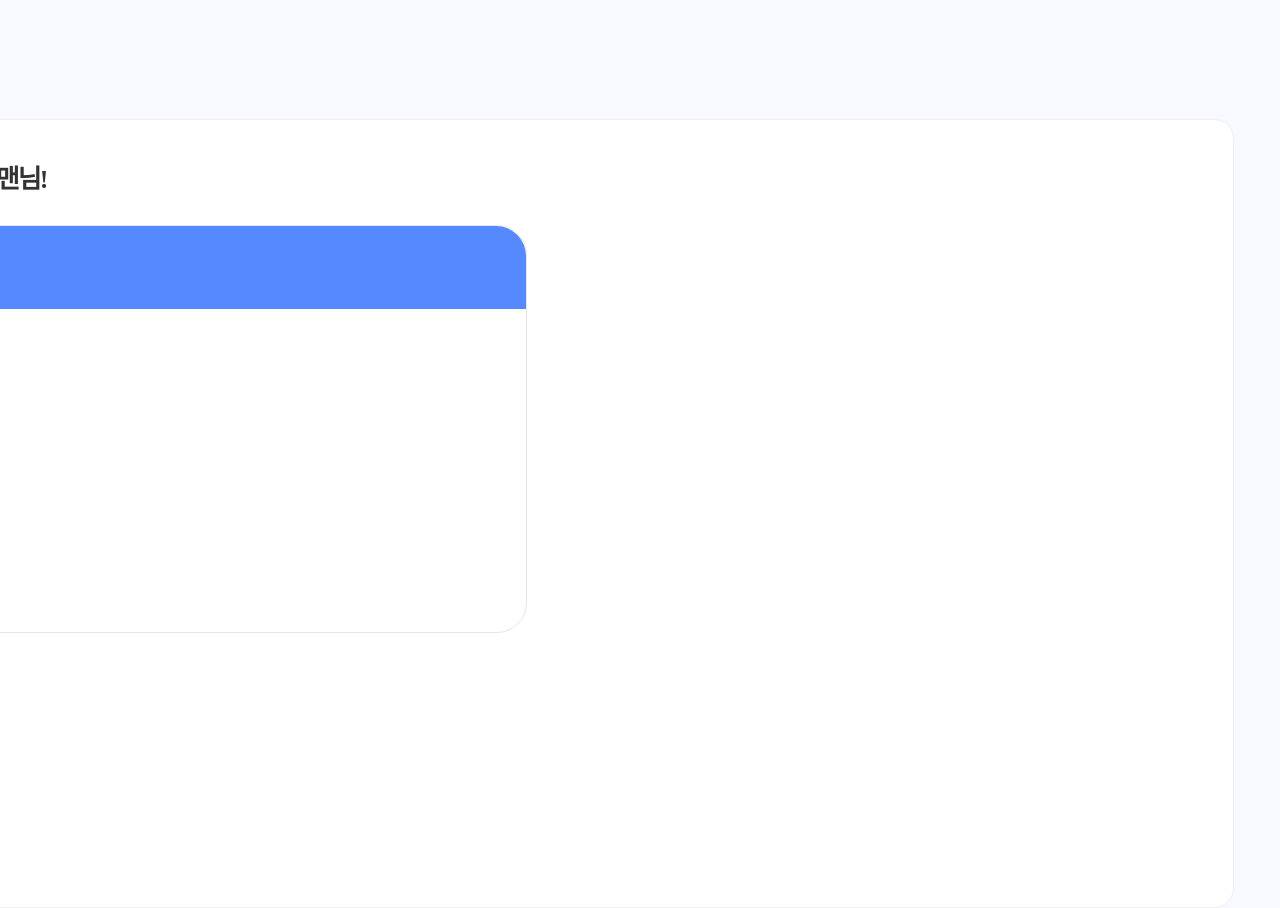
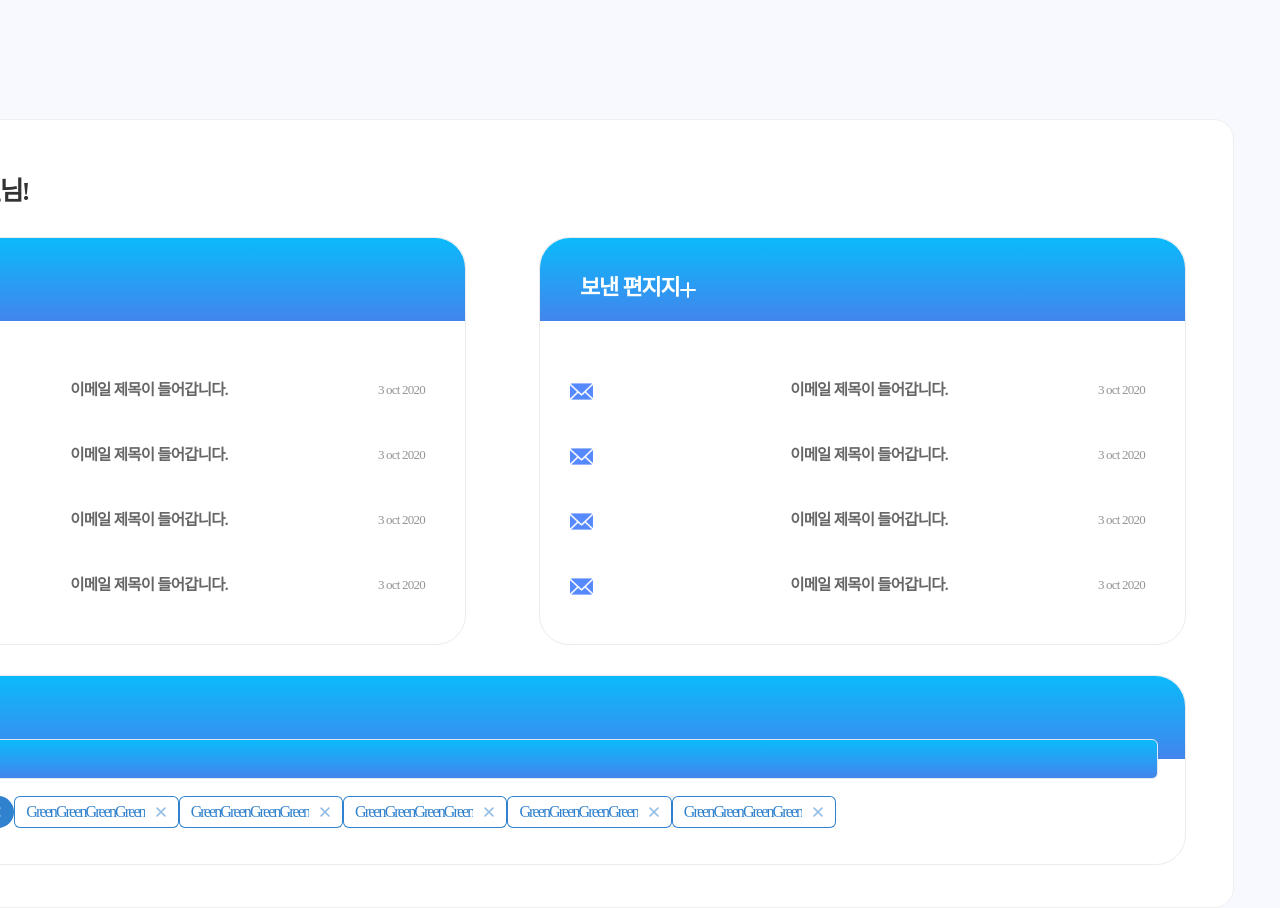
Before and after one commit to leeyj4805/T-Post, a React (Create React App) app: page /Mypage in a window 1280 px wide. Built offline with nearby package versions, Linux system fonts and the light colour scheme.

Commit message:
:memo:Mypage 컴포넌트 진행(#35)

```diff
--- a/src/components/layouts/contents/index.jsx
+++ b/src/components/layouts/contents/index.jsx
@@ -1,18 +1,144 @@
 import React from "react";
 import { AddIcon } from "@chakra-ui/icons";
+import {
+  Input,
+  Tag,
+  TagLabel,
+  TagCloseButton,
+  TagRightIcon,
+} from "@chakra-ui/react";
+import { Link } from "react-router-dom";
 import "./index.scss";
 
 function contents() {
   return (
     <div className="user">
-      안녕하세요 <span className="userName">침착맨</span>님!
-      <div className="userBox">
+      <h1>
+        안녕하세요 <span className="userName">침착맨</span>님!
+      </h1>
+      <div className="userBox fl">
         <h2 className="userheader">
           받은 편지지
-          <a href="//#endregion">
+          <Link to="#">
             <AddIcon w={4} h={4} />
-          </a>
+          </Link>
         </h2>
+        <div className="userContants">
+          <ul>
+            <li>
+              <Link to="#" className="userContantsText">
+                이메일 제목이 들어갑니다.
+                <span className="calendar">3 oct 2020</span>
+              </Link>
+            </li>
+            <li>
+              <Link to="#" className="userContantsText">
+                이메일 제목이 들어갑니다.
+                <span className="calendar">3 oct 2020</span>
+              </Link>
+            </li>
+            <li>
+              <Link to="#" className="userContantsText">
+                이메일 제목이 들어갑니다.
+                <span className="calendar">3 oct 2020</span>
+              </Link>
+            </li>
+            <li>
+              <Link to="#" className="userContantsText">
+                이메일 제목이 들어갑니다.
+                <span className="calendar">3 oct 2020</span>
+              </Link>
+            </li>
+          </ul>
+        </div>
+      </div>
+      <div className="userBox fr">
+        <h2 className="userheader">
+          보낸 편지지
+          <Link to="#">
+            <AddIcon w={4} h={4} />
+          </Link>
+        </h2>
+        <div className="userContants">
+          <ul>
+            <li>
+              <Link to="#" className="userContantsText">
+                이메일 제목이 들어갑니다.
+                <span className="calendar">3 oct 2020</span>
+              </Link>
+            </li>
+            <li>
+              <Link to="#" className="userContantsText">
+                이메일 제목이 들어갑니다.
+                <span className="calendar">3 oct 2020</span>
+              </Link>
+            </li>
+            <li>
+              <Link to="#" className="userContantsText">
+                이메일 제목이 들어갑니다.
+                <span className="calendar">3 oct 2020</span>
+              </Link>
+            </li>
+            <li>
+              <Link to="#" className="userContantsText">
+                이메일 제목이 들어갑니다.
+                <span className="calendar">3 oct 2020</span>
+              </Link>
+            </li>
+          </ul>
+        </div>
+      </div>
+      <div className="blockbox fl">
+        <h2 className="blockheader">
+          차단 단어 목록
+          <Input placeholder="Basic usage" />
+        </h2>
+        <div className="blockContants">
+          <div className="TagLabelbox">
+            {["lg"].map((size) => (
+              <Tag
+                size={size}
+                key={size}
+                borderRadius="full"
+                variant="solid"
+                colorScheme="blue"
+              >
+                <TagLabel>GreenGreenGreenGreen</TagLabel>
+                <TagCloseButton />
+              </Tag>
+            ))}
+            {["lg"].map((size) => (
+              <Tag size={size} key={size} variant="outline" colorScheme="blue">
+                <TagLabel>GreenGreenGreenGreen</TagLabel>
+                <TagCloseButton />
+              </Tag>
+            ))}
+            {["lg"].map((size) => (
+              <Tag size={size} key={size} variant="outline" colorScheme="blue">
+                <TagLabel>GreenGreenGreenGreen</TagLabel>
+                <TagCloseButton />
+              </Tag>
+            ))}
+            {["lg"].map((size) => (
+              <Tag size={size} key={size} variant="outline" colorScheme="blue">
+                <TagLabel>GreenGreenGreenGreen</TagLabel>
+                <TagCloseButton />
+              </Tag>
+            ))}
+            {["lg"].map((size) => (
+              <Tag size={size} key={size} variant="outline" colorScheme="blue">
+                <TagLabel>GreenGreenGreenGreen</TagLabel>
+                <TagCloseButton />
+              </Tag>
+            ))}
+            {["lg"].map((size) => (
+              <Tag size={size} key={size} variant="outline" colorScheme="blue">
+                <TagLabel>GreenGreenGreenGreen</TagLabel>
+                <TagCloseButton />
+              </Tag>
+            ))}
+          </div>
+        </div>
       </div>
     </div>
   );
--- a/src/components/layouts/contents/index.scss
+++ b/src/components/layouts/contents/index.scss
@@ -9,27 +9,28 @@
     letter-spacing: -1.9px;
     text-align: left;
     color: #333333;
+    width: 100%;
 }
 
 .userBox {
 
-    width: 690px;
+    width: 647px;
     height: 408px;
     border-radius: 30px;
-    border: solid 1px #e6e6e6;
+    border: solid 1px #ebebeb;
     background-color: #ffffff;
     margin-top: 30px;
 
     .userheader {
         position: relative;
-        width: 688px;
+        width: 645px;
         height: 83px;
-        margin: 0 0 26px;
+        margin: 0 0 16px;
         padding: 31px 27px 29px 40px;
         border-radius: 30px 30px 0 0;
-        background: #5689fe;
+        background: linear-gradient(to bottom, #0bbafb, #4285ec);
         font-family: NanumSquareB;
-        font-size: 21px;
+        font-size: 22px;
         font-weight: 600;
         font-stretch: normal;
         font-style: normal;
@@ -44,4 +45,115 @@
         right: 28px;
         bottom: 28px;
     }
+
+    .userContants ul{
+        list-style:none;
+        padding:20px;
+    }
+
+    .userContants ul li{
+        position: relative;
+        padding-left: 80px;
+    }
+
+
+    .userContants ul li::before{
+        content:"";
+        position: absolute;
+        background-image:url('../../../assets/images/email.png');
+        background-size: 23px 23px;
+        left: 10px;
+        top: 23px;
+        width: 23px;
+        height: 23px;
+    }
+
+    .userContantsText{
+        position: relative;
+        list-style:none;
+        font-family: NanumSquareB;
+        font-size: 15.5px;
+        font-weight: 600;
+        font-stretch: normal;
+        font-style: normal;
+        line-height: 65px;
+        letter-spacing: -0.78px;
+        color: #676666;
+        text-align: center;
+        width: 100%;
+        display: block;
+    }
+
+    .userContantsText:hover {
+        color: #5689fe;
+    }
+
+    .calendar{
+        float: right;
+        font-family: NanumSquareR;
+        font-size: 13px;
+        font-weight: normal;
+        font-stretch: normal;
+        font-style: normal;
+        color: #939393;
+        margin-right: 20px;
+    }
+
 }
+
+.blockbox{
+    width: 100%;
+    height: 190px;
+    border-radius: 30px;
+    border: solid 1px #ebebeb;
+    background-color: #ffffff;
+    margin-top: 30px;
+
+    .blockheader{
+        position: relative;
+        width: 100%;
+        height: 83px;
+        margin: 0 0 7px;
+        padding: 31px 27px 29px 40px;
+        border-radius: 30px 30px 0 0;
+        background: linear-gradient(to bottom, #0bbafb, #4285ec);
+        font-family: NanumSquareB;
+        font-size: 22px;
+        font-weight: 600;
+        font-stretch: normal;
+        font-style: normal;
+        line-height: normal;
+        letter-spacing: -1.2px;
+        text-align: left;
+        color: #ffffff;
+
+    }
+    .css-18q2db8{
+        width: 82%;
+        margin-left: 30px;
+        background: #fff;
+        border-radius: 30px;
+        height: 49px;
+        position: absolute;
+        bottom: 14px;
+        color: #333333;
+    }
+    .TagLabelbox{
+        padding:30px;
+    }
+    .css-e5ugr9{
+        border-radius: 30px;
+        margin-left:30px;
+        font-weight: 600;
+    }
+    .css-1h9afjt{
+        font-weight: 600;
+    }
+}
+
+.fr{
+    float: right;
+}
+.fl{
+    float: left;
+}
--- a/src/pages/Mypage/Mypage.scss
+++ b/src/pages/Mypage/Mypage.scss
@@ -4,13 +4,9 @@
      float: right;
      margin-top: 119px;
      margin-right: 46px;
-     padding: 38px 99px 28px 68px;
+     padding: 50px;
      border-radius: 20px;
      border: solid 1px #efefef;
      background-color: #ffffff;
 
 }
-
-.contentsTitle{
-
-}
```
Also changed, not shown: src/assets/images/email.png (added).
